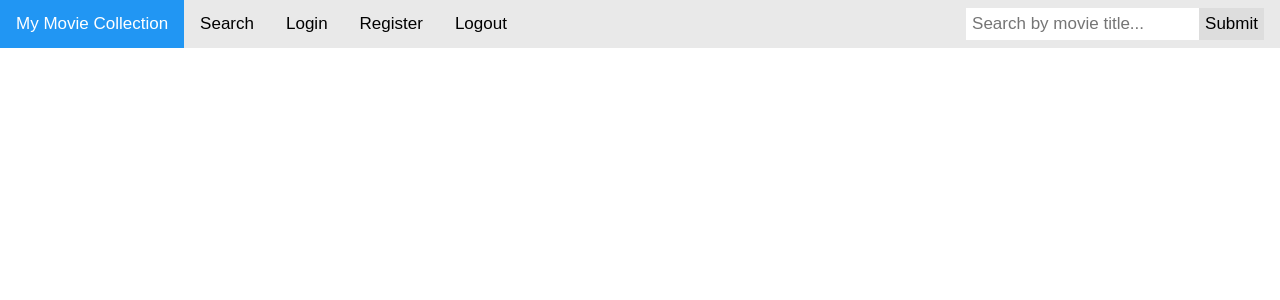
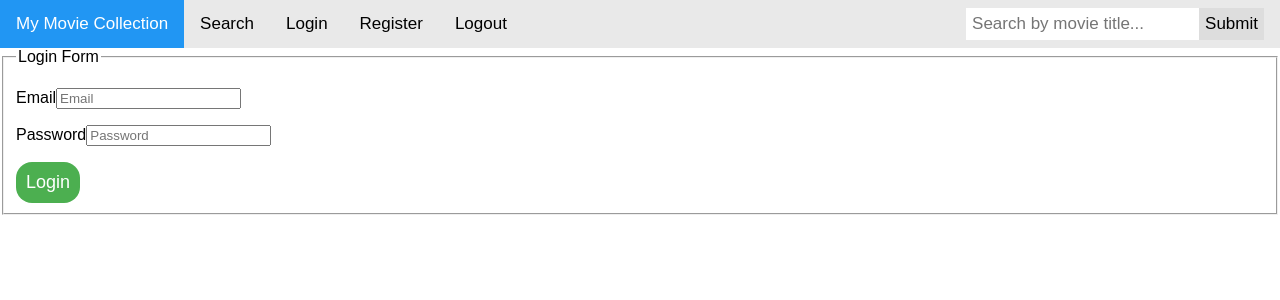
Before and after one commit to MiroslavIvanovCommits/Movie-library, a React (Create React App) app in the folder my-app/: page /login in a window 1280 px wide. Shown: the top 300 px of the page. Built offline with nearby package versions, Linux system fonts and the light colour scheme.

Commit message:
Add dummy login functionality

```diff
--- a/my-app/src/components/Login/Login.js
+++ b/my-app/src/components/Login/Login.js
@@ -1,9 +1,44 @@
 import "./Login.css";
 
+import { useNavigate } from "react-router-dom";
+import * as authService from "../../services/authService.js";
+
 const Login = () => {
+    const navigate = useNavigate();
+
+    const onLoginHandler = (e) => {
+        e.preventDefault();
+
+        let formData = new FormData(e.currentTarget);
+        let email = formData.get("email");
+        let password = formData.get("password");
+
+        authService.login(email);
+
+        navigate("/");
+    };
+
     return(
-null
+        <section id="login-page" className="login">
+            <form id="login-form" onSubmit={onLoginHandler} method="POST">
+                <fieldset>
+                    <legend>Login Form</legend>
+                    <p className="field">
+                        <label htmlFor="email">Email</label>
+                        <span className="input">
+                            <input type="text" name="email" id="email" placeholder="Email" />
+                        </span>
+                    </p>
+                    <p className="field">
+                        <label htmlFor="password">Password</label>
+                        <span className="input">
+                            <input type="password" name="password" id="password" placeholder="Password" />
+                        </span>
+                    </p>
+                    <input className="button submit" type="submit" value="Login" />
+                </fieldset>
+            </form>
+        </section>
     );
 };
-
 export default Login;
--- /dev/null
+++ b/my-app/src/services/authService.js
@@ -0,0 +1,49 @@
+const baseUrl = "http://localhost:3030";
+
+export const login = (username) => {
+    localStorage.setItem("username", username);
+};
+
+// export const login = async (email, password) => {
+//     let res = await fetch(`${baseUrl}/users/login`, {
+//         method: "POST",
+//         headers: {
+//             "content-type": "application/json"
+//         },
+//         body: JSON.stringify({ email, password })
+//     });
+//     let jsonResult = await res.json();
+//     if (res.ok) {
+//         return jsonResult;
+//     } else {
+//         throw jsonResult.message;
+//     }
+// };
+
+// export const register = (email, password) => {
+//     return fetch(`${baseUrl}/users/register`, {
+//         method: "POST",
+//         headers: {
+//             "content-type": "application/json"
+//         },
+//         body: JSON.stringify({ email, password })
+//     })
+//         .then(res => res.json());
+// };
+
+// export const logout = (token) => {
+//     return fetch(`${baseUrl}/users/logout`, {
+//         headers: {
+//             "X-Authorization": token
+//         }
+//     });
+// };
+
+export const getUser = () => {
+    let username = localStorage.getItem("username");
+    return username;
+};
+
+export const isAuthenticated = () => {
+    return Boolean(getUser());
+};
```
